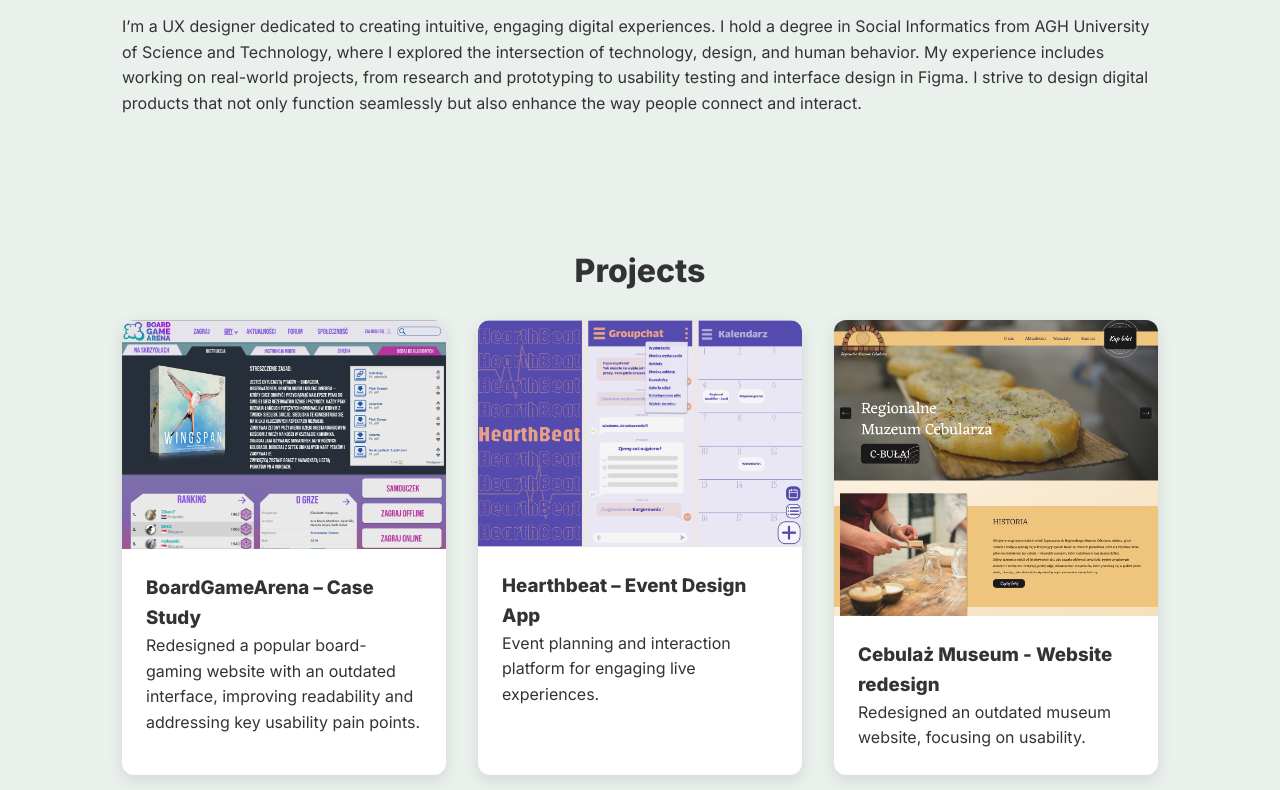
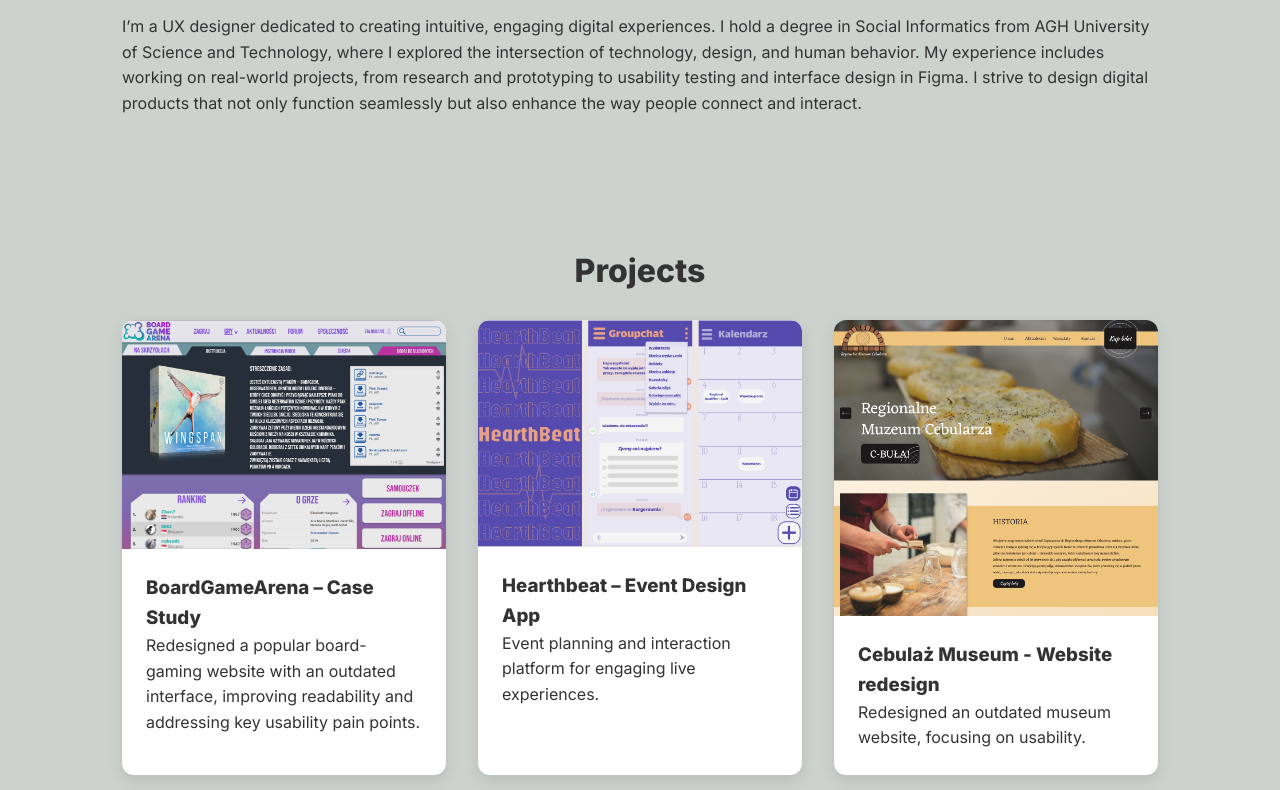
Before and after one commit to FilipLitwa/portfolio, a plain HTML site: page index.html in a window 1280 px wide. Shown: the part 484-1274 px from the top of the page. Drawn offline with Linux system fonts and the light colour scheme.

Commit message:
Add files via upload

```diff
--- a/style.css
+++ b/style.css
@@ -2,7 +2,7 @@
 * { margin: 0; padding: 0; box-sizing: border-box; }
 body {
     font-family: 'Inter', sans-serif;
-    background: #e5ece7c8;
+    background: #bfc6c1c8;
     color: #333;
     line-height: 1.6;
     scroll-behavior: smooth;
```
